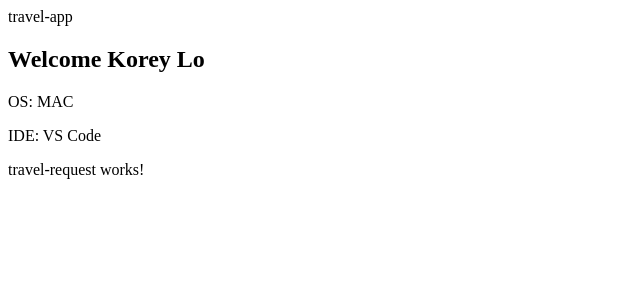
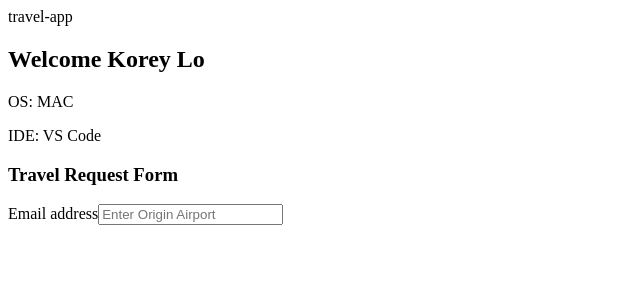
Before and after one commit to koreylo9/CSC463, an Angular app: page / in a window 1280 px wide. Shown: the top 300 px of the page, without its empty margins (0-640 px from the left). Built offline with nearby package versions, Linux system fonts and the light colour scheme.

Commit message:
added a form using bootstrap forms

```diff
--- a/src/app/travel-request/travel-request.component.html
+++ b/src/app/travel-request/travel-request.component.html
@@ -1 +1,9 @@
-<p>travel-request works!</p>
+<h3>Travel Request Form</h3>
+
+<form>
+  <div class="form-group">
+    <label for="originationAirport">Email address</label>
+    <input type="email" class="form-control" id="originationAirport" aria-describedby="originAir" placeholder="Enter Origin Airport">
+    <small id="originAir" class="form-text text-muted"></small>
+  </div>
+</form>
```
